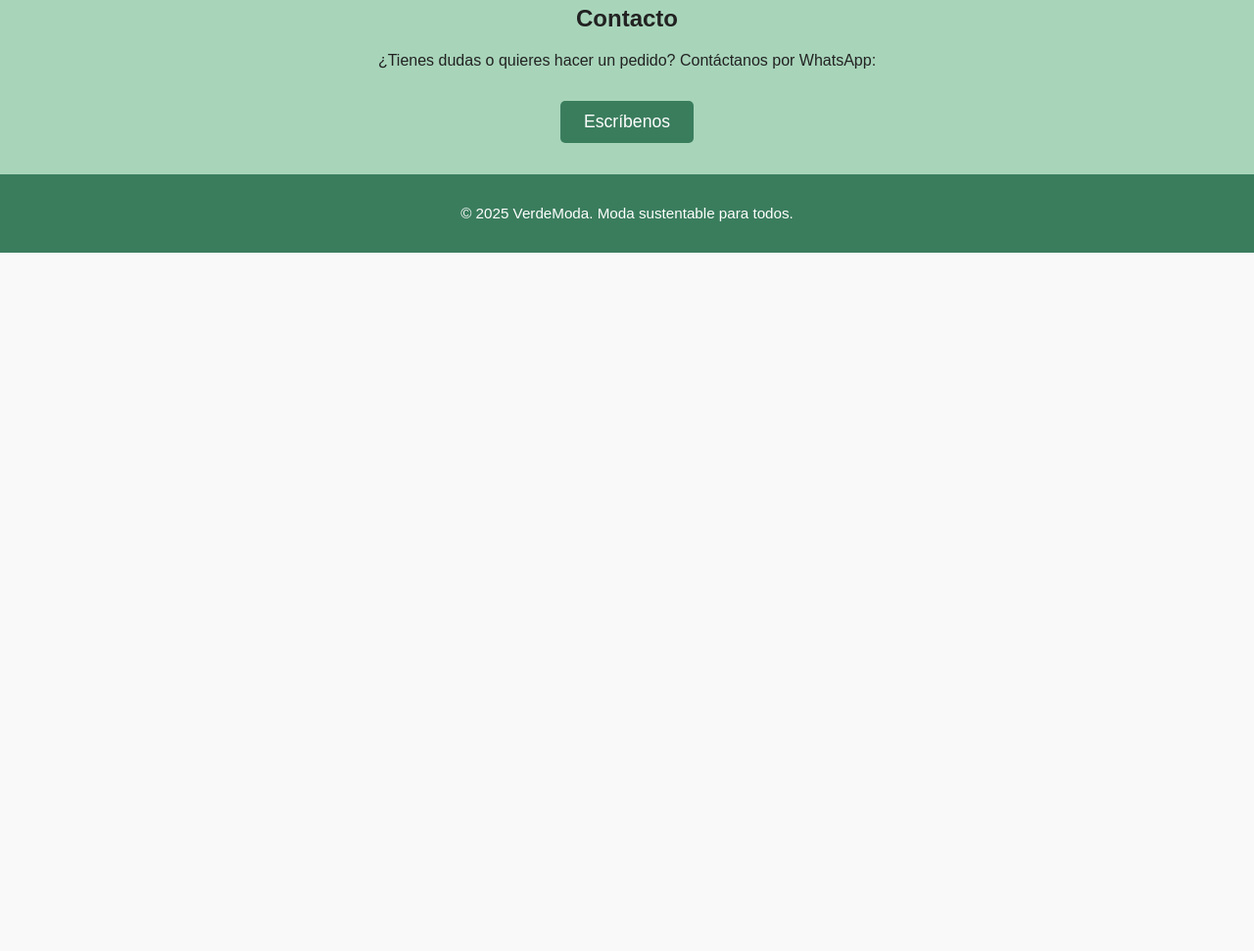
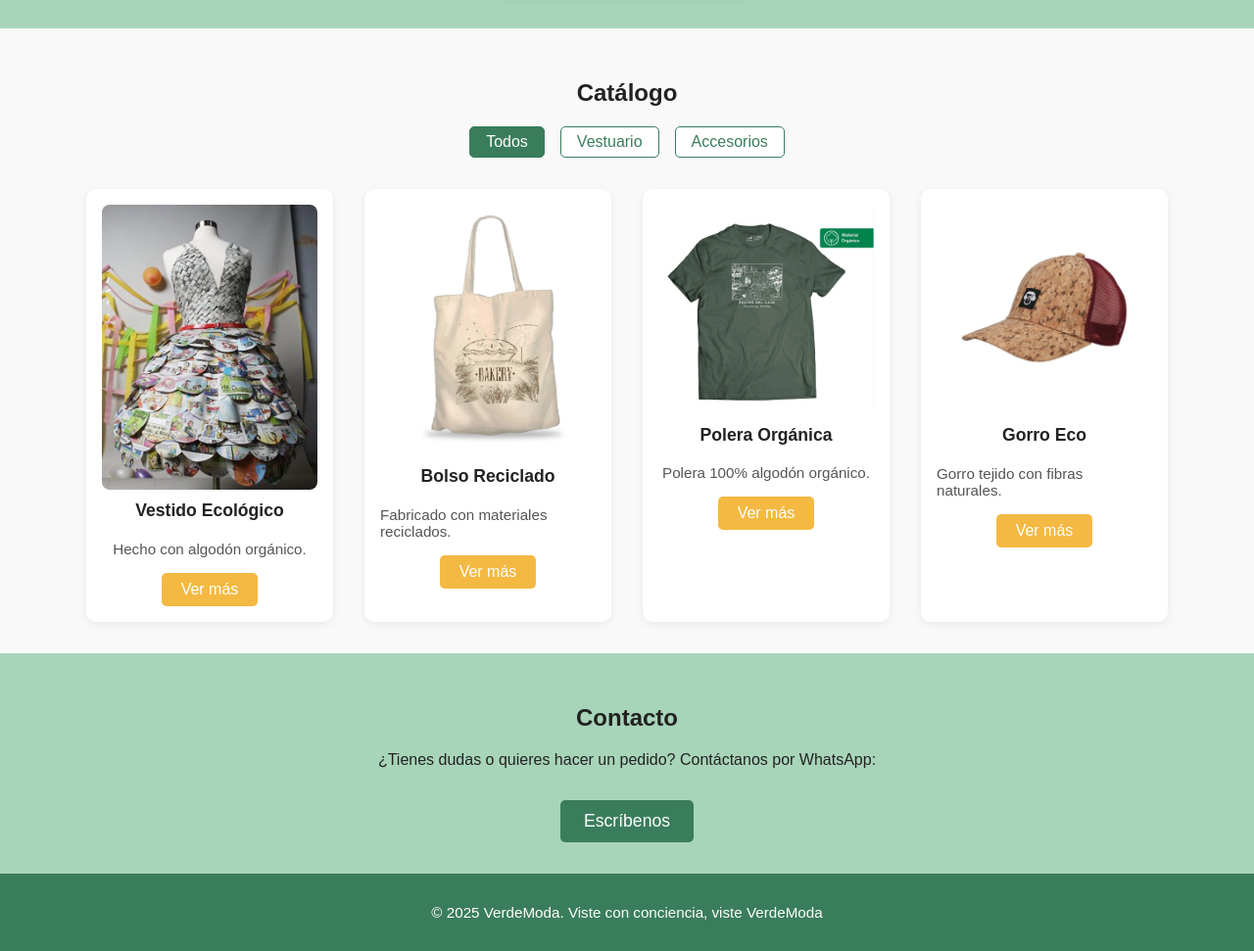
Before and after one commit to keyzonroland/VerdeModa, a plain HTML site: page index.html in a window 1280 px wide. Shown: the part 715-1686 px from the top of the page at 98% size. Before the commit the page ends 973 px from the top, so only its background shows below. Drawn offline with Linux system fonts and the light colour scheme.

Commit message:
Catálogo funcional: productos y filtros por categoría

```diff
--- a/assets/js/script.js
+++ b/assets/js/script.js
@@ -1,4 +1,53 @@
 // Script para VerdeModa: Filtros de catálogo y accesibilidad mínima
+
+// Datos de productos de ejemplo
+const productos = [
+{
+    nombre: "Vestido Ecológico",
+    descripcion: "Hecho con algodón orgánico.",
+    imagen: "assets/img/vestido1.jpg",
+    categoria: "vestuario"
+},
+{
+    nombre: "Bolso Reciclado",
+    descripcion: "Fabricado con materiales reciclados.",
+    imagen: "assets/img/bolso1.jpg",
+    categoria: "accesorios"
+},
+{
+    nombre: "Polera Orgánica",
+    descripcion: "Polera 100% algodón orgánico.",
+    imagen: "assets/img/polera1.jpg",
+    categoria: "vestuario"
+},
+{
+    nombre: "Gorro Eco",
+    descripcion: "Gorro tejido con fibras naturales.",
+    imagen: "assets/img/gorro1.jpg",
+    categoria: "accesorios"
+}
+];
+
+function renderProductos(filtro = "todos") {
+    const contenedor = document.querySelector('.catalogo__productos');
+    if (!contenedor) return;
+    contenedor.innerHTML = '';
+    const filtrados = filtro === "todos" ? productos : productos.filter(p => p.categoria === filtro);
+    if (filtrados.length === 0) {
+    contenedor.innerHTML = '<p>No hay productos en esta categoría.</p>';
+    return;
+}
+filtrados.forEach(producto => {
+    contenedor.innerHTML += `
+    <article class="producto">
+        <img src="${producto.imagen}" alt="${producto.nombre}" class="producto__img">
+        <h3 class="producto__nombre">${producto.nombre}</h3>
+        <p class="producto__desc">${producto.descripcion}</p>
+        <button class="producto__btn">Ver más</button>
+    </article>
+    `;
+});
+}
 
 document.addEventListener('DOMContentLoaded', function () {
   // Filtros de productos (simulación)
@@ -7,10 +56,13 @@ document.addEventListener('DOMContentLoaded', function () {
     filtro.addEventListener('click', function () {
         filtros.forEach(f => f.classList.remove('filtro--activo'));
         this.classList.add('filtro--activo');
-      // Aquí puedes filtrar productos según la categoría seleccionada
-      // Por ahora, solo cambia el estado visual
+    const categoria = this.dataset.categoria;
+    renderProductos(categoria);
     });
 });
+
+  // Mostrar todos los productos al cargar
+renderProductos();
 
   // Accesibilidad: Navegación con tab
 const navLinks = document.querySelectorAll('.nav__link');
--- a/index.html
+++ b/index.html
@@ -53,7 +53,7 @@
         </section>
     </main>
     <footer class="footer">
-        <p class="footer__copy">&copy; 2025 VerdeModa. Moda sustentable para todos.</p>
+        <p class="footer__copy">&copy; 2025 VerdeModa. Viste con conciencia, viste VerdeModa</p>
     </footer>
     <script src="assets/js/script.js"></script>
 </body>
```
Also changed, not shown: assets/img/bolso1.jpg (added), assets/img/gorro1.jpg (added), assets/img/polera1.jpg (added), assets/img/vestido1.jpg (added).
